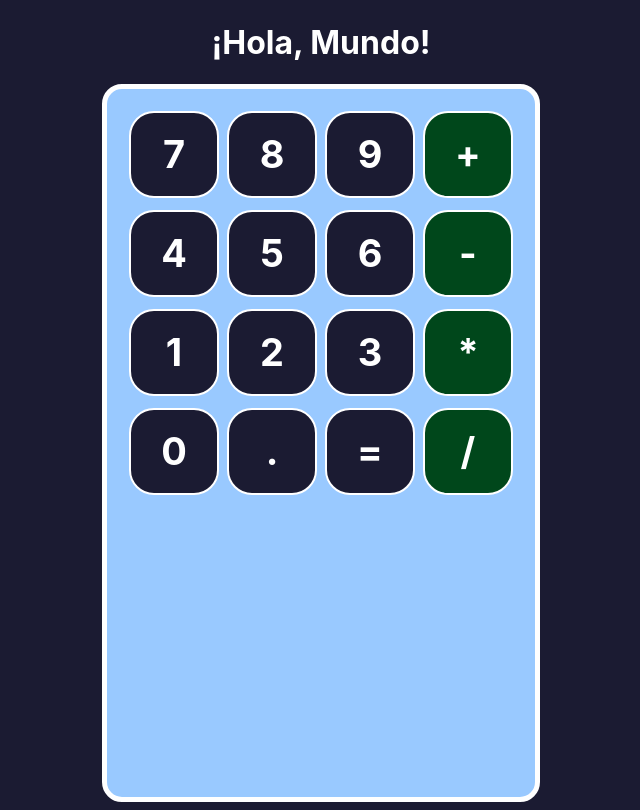
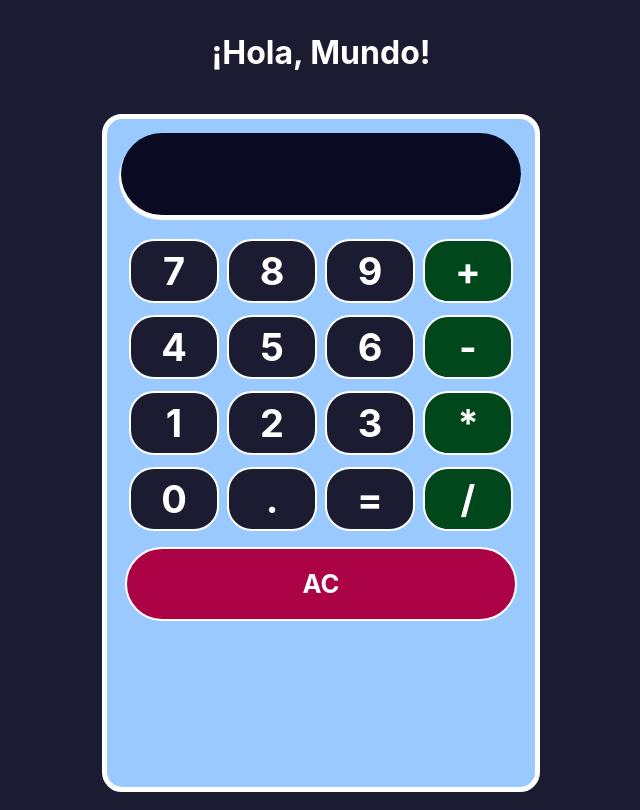
Before and after one commit to carlosazmora/Calculadora, a React (Create React App) app: page / in a window 1280 px wide. Shown: the whole page, without its empty margins (319-959 px from the left). Built offline with nearby package versions, Linux system fonts and the light colour scheme.

Commit message:
Organiza estética y añade componente BotonClear

```diff
--- a/src/App.css
+++ b/src/App.css
@@ -11,7 +11,7 @@
 
 .Calculadora {
   width: 400px;
-  height: 85%;
+  height: 80%;
   padding: 14px;
   background-color: #99c9ff;
   border-radius: 20px;
--- a/src/App.js
+++ b/src/App.js
@@ -1,11 +1,16 @@
 import './App.css';
 import Boton from './Componentes/Boton';
+import BotonClear from './Componentes/BotonClear';
+import Pantalla from './Componentes/Pantalla';
 
 function App() {
   return (
     <div className="App">
       <h1>¡Hola, Mundo!</h1>
       <div className="Calculadora">
+        <div className="Pantalla">
+          <Pantalla/>
+        </div>
         <div className="Fila">
           <Boton>7</Boton>
           <Boton>8</Boton>
@@ -31,7 +36,7 @@
           <Boton>/</Boton>
         </div>
         <div className="Fila">
-
+          <BotonClear>AC</BotonClear>
         </div>
       </div>
     </div>
--- /dev/null
+++ b/src/Componentes/BotonClear.jsx
@@ -0,0 +1,13 @@
+import React from 'react';
+import "../Stylesheets/BotonClear.css";
+
+
+function BotonClear(props) {
+  return (
+    <div className="Limpiar">
+      {props.children}
+    </div>
+  );
+}
+
+export default BotonClear;
--- a/src/Componentes/Pantalla.jsx
+++ b/src/Componentes/Pantalla.jsx
@@ -0,0 +1,10 @@
+import React from 'react';
+import '../Stylesheets/Pantalla.css';
+
+const Pantalla = ({ input }) => (
+  <div className='Input'>
+    {input}
+  </div>
+);
+
+export default Pantalla;
--- a/src/Stylesheets/Boton.css
+++ b/src/Stylesheets/Boton.css
@@ -1,5 +1,5 @@
 .Boton {
-  height: 83px;
+  height: 60px;
   display: flex;
   flex: 1 1;
   justify-content: center;
--- /dev/null
+++ b/src/Stylesheets/BotonClear.css
@@ -0,0 +1,19 @@
+.Limpiar {
+  height: 70px;
+  font-size: 1.6em;
+  display: flex;
+  flex: 1;
+  background-color: #ac0246;
+  margin-top: 8px;
+  justify-content: center;
+  align-items: center;
+  font-weight: bold;
+  color: white;
+  border: 2px solid white;
+  border-radius: 45px;
+  cursor: pointer;
+}
+
+.Limpiar:hover {
+  background-color: #ebb000;
+}
--- /dev/null
+++ b/src/Stylesheets/Pantalla.css
@@ -0,0 +1,15 @@
+.Input {
+  height: 60px;
+  border-radius: 50px;
+  margin-bottom: 20px;
+  display: flex;
+  justify-content: flex-end;
+  align-items: center;
+  font-weight: bold;
+  font-size: 30px;
+  background-color: #0a0a23;
+  color: white;
+  padding: 11px 30px 11px 11px;
+  margin: 1px solid #888;
+  box-shadow: -1px 4px 1px 1px white;
+}
```
